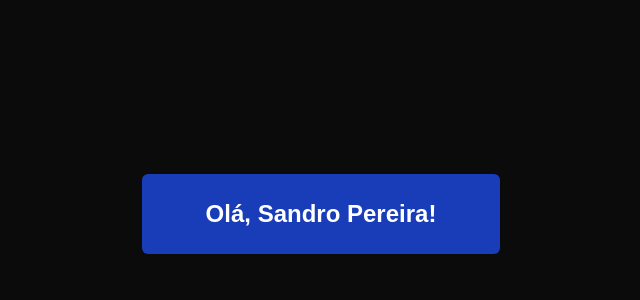
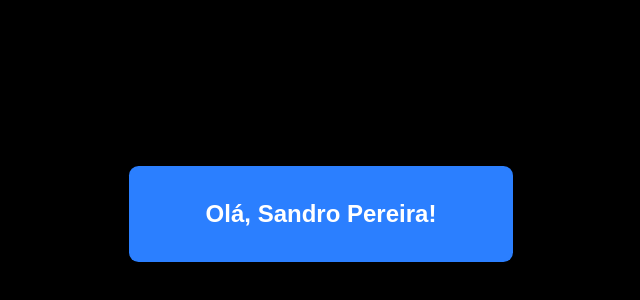
Before and after one commit to Programacao-Web-FATEC/viva-condo, a Next.js app: page / in a window 1280 px wide. Shown: the part 186-486 px from the top of the page, without its empty margins (319-959 px from the left). Built offline with nearby package versions, Linux system fonts and the light colour scheme.

Commit message:
Adicionando classe do card

```diff
--- a/src/app/globals.css
+++ b/src/app/globals.css
@@ -1,7 +1,7 @@
 @import "tailwindcss";
 
 :root {
-  --background: #0b0b0b;
+  --background: #ffffff;
   --foreground: #171717;
 }
 
@@ -24,3 +24,12 @@ body {
   color: var(--foreground);
   font-family: Arial, Helvetica, sans-serif;
 }
+
+.card-azul {
+  background-color: #2b7fff;
+  color: white;
+  padding: 2rem;
+  border-radius: 0.6rem;
+  text-align: center;
+  width: 24rem;
+}
--- a/src/app/page.tsx
+++ b/src/app/page.tsx
@@ -27,9 +27,11 @@ const Home = () => {
   };
 
   return (
-    <div className="flex flex-col items-center justify-center h-screen">
-      <div className="bg-blue-800 p-6 px-16 rounded-md">
-        <h1 className="text-2xl font-bold text-white">{obterSaudacao(morador)}</h1>
+    <div id="principal" className="flex items-center justify-center min-h-screen bg-black">
+      <div id="componente-azul" className="card-azul">
+        <h1 id="name" className="text-2xl font-bold text-center">
+          {obterSaudacao(morador)}
+        </h1>
       </div>
     </div>
   )
```
